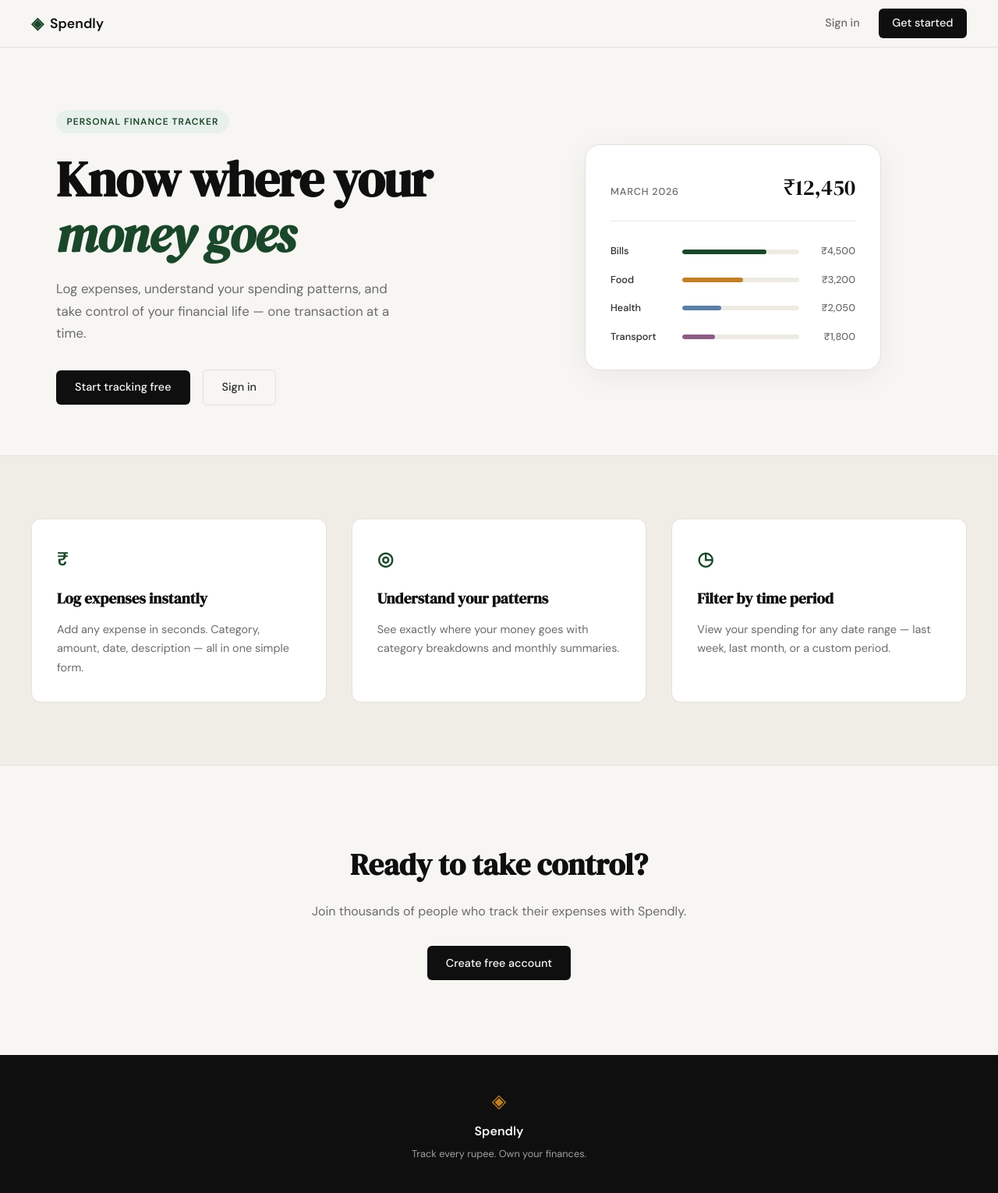
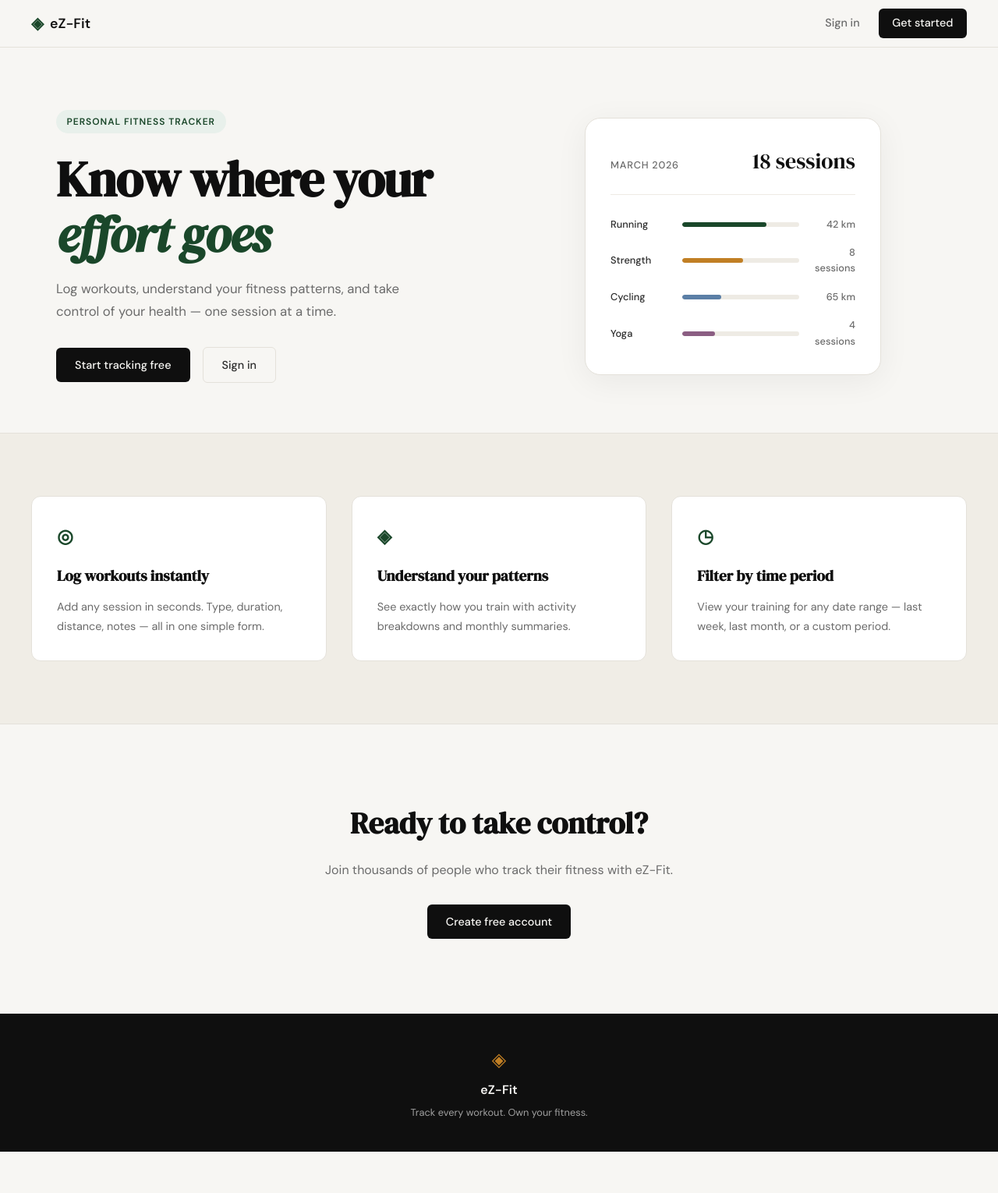
Before and after one commit to Azahar002/eZ-fit, a Flask app: page / in a window 1280 px wide. Shown: the whole page at 78% size. After the commit the page ends 1477 px from the top, so only its background shows below. Run offline with Flask 3, Linux system fonts and the light colour scheme.

Commit message:
updated expense to fitness

```diff
--- a/app.py
+++ b/app.py
@@ -36,19 +36,19 @@ def profile():
     return "Profile page — coming in Step 4"
 
 
-@app.route("/expenses/add")
-def add_expense():
-    return "Add expense — coming in Step 7"
+@app.route("/workouts/add")
+def add_workout():
+    return "Add workout — coming in Step 7"
 
 
-@app.route("/expenses/<int:id>/edit")
-def edit_expense(id):
-    return "Edit expense — coming in Step 8"
+@app.route("/workouts/<int:id>/edit")
+def edit_workout(id):
+    return "Edit workout — coming in Step 8"
 
 
-@app.route("/expenses/<int:id>/delete")
-def delete_expense(id):
-    return "Delete expense — coming in Step 9"
+@app.route("/workouts/<int:id>/delete")
+def delete_workout(id):
+    return "Delete workout — coming in Step 9"
 
 
 if __name__ == "__main__":
--- a/templates/base.html
+++ b/templates/base.html
@@ -3,7 +3,7 @@
 <head>
     <meta charset="UTF-8">
     <meta name="viewport" content="width=device-width, initial-scale=1.0">
-    <title>{% block title %}Spendly{% endblock %}</title>
+    <title>{% block title %}eZ-Fit{% endblock %}</title>
     <link rel="preconnect" href="https://fonts.googleapis.com">
     <link rel="preconnect" href="https://fonts.gstatic.com" crossorigin>
     <link href="https://fonts.googleapis.com/css2?family=DM+Serif+Display:ital@0;1&family=DM+Sans:wght@300;400;500;600&display=swap" rel="stylesheet">
@@ -16,7 +16,7 @@
         <div class="nav-inner">
             <a href="{{ url_for('landing') }}" class="nav-brand">
                 <span class="brand-icon">◈</span>
-                <span class="brand-name">Spendly</span>
+                <span class="brand-name">eZ-Fit</span>
             </a>
             <div class="nav-links">
                 <a href="{{ url_for('login') }}">Sign in</a>
@@ -32,8 +32,8 @@
     <footer class="footer">
         <div class="footer-inner">
             <span class="brand-icon">◈</span>
-            <span class="footer-name">Spendly</span>
-            <p class="footer-copy">Track every rupee. Own your finances.</p>
+            <span class="footer-name">eZ-Fit</span>
+            <p class="footer-copy">Track every workout. Own your fitness.</p>
         </div>
     </footer>
 
--- a/templates/landing.html
+++ b/templates/landing.html
@@ -1,20 +1,20 @@
 {% extends "base.html" %}
 
-{% block title %}Spendly — Track Every Rupee{% endblock %}
+{% block title %}eZ-Fit — Track Every Workout{% endblock %}
 
 {% block content %}
 
 <section class="hero">
     <div class="hero-inner">
-        <div class="hero-badge">Personal Finance Tracker</div>
+        <div class="hero-badge">Personal Fitness Tracker</div>
         <h1 class="hero-title">
             Know where your<br>
-            <em>money goes</em>
+            <em>effort goes</em>
         </h1>
         <p class="hero-subtitle">
-            Log expenses, understand your spending patterns,
-            and take control of your financial life —
-            one transaction at a time.
+            Log workouts, understand your fitness patterns,
+            and take control of your health —
+            one session at a time.
         </p>
         <div class="hero-actions">
             <a href="{{ url_for('register') }}" class="btn-primary">Start tracking free</a>
@@ -25,36 +25,36 @@
         <div class="mock-card">
             <div class="mock-card-header">
                 <span class="mock-label">March 2026</span>
-                <span class="mock-total">₹12,450</span>
+                <span class="mock-total">18 sessions</span>
             </div>
             <div class="mock-bars">
                 <div class="mock-bar-row">
-                    <span class="mock-cat">Bills</span>
+                    <span class="mock-cat">Running</span>
                     <div class="mock-bar-track">
                         <div class="mock-bar" style="width: 72%"></div>
                     </div>
-                    <span class="mock-amt">₹4,500</span>
+                    <span class="mock-amt">42 km</span>
                 </div>
                 <div class="mock-bar-row">
-                    <span class="mock-cat">Food</span>
+                    <span class="mock-cat">Strength</span>
                     <div class="mock-bar-track">
                         <div class="mock-bar mock-bar-2" style="width: 52%"></div>
                     </div>
-                    <span class="mock-amt">₹3,200</span>
+                    <span class="mock-amt">8 sessions</span>
                 </div>
                 <div class="mock-bar-row">
-                    <span class="mock-cat">Health</span>
+                    <span class="mock-cat">Cycling</span>
                     <div class="mock-bar-track">
                         <div class="mock-bar mock-bar-3" style="width: 33%"></div>
                     </div>
-                    <span class="mock-amt">₹2,050</span>
+                    <span class="mock-amt">65 km</span>
                 </div>
                 <div class="mock-bar-row">
-                    <span class="mock-cat">Transport</span>
+                    <span class="mock-cat">Yoga</span>
                     <div class="mock-bar-track">
                         <div class="mock-bar mock-bar-4" style="width: 28%"></div>
                     </div>
-                    <span class="mock-amt">₹1,800</span>
+                    <span class="mock-amt">4 sessions</span>
                 </div>
             </div>
         </div>
@@ -64,19 +64,19 @@
 <section class="features">
     <div class="features-inner">
         <div class="feature-card">
-            <div class="feature-icon">₹</div>
-            <h3 class="feature-title">Log expenses instantly</h3>
-            <p class="feature-body">Add any expense in seconds. Category, amount, date, description — all in one simple form.</p>
+            <div class="feature-icon">◎</div>
+            <h3 class="feature-title">Log workouts instantly</h3>
+            <p class="feature-body">Add any session in seconds. Type, duration, distance, notes — all in one simple form.</p>
         </div>
         <div class="feature-card">
-            <div class="feature-icon">◎</div>
+            <div class="feature-icon">◈</div>
             <h3 class="feature-title">Understand your patterns</h3>
-            <p class="feature-body">See exactly where your money goes with category breakdowns and monthly summaries.</p>
+            <p class="feature-body">See exactly how you train with activity breakdowns and monthly summaries.</p>
         </div>
         <div class="feature-card">
             <div class="feature-icon">◷</div>
             <h3 class="feature-title">Filter by time period</h3>
-            <p class="feature-body">View your spending for any date range — last week, last month, or a custom period.</p>
+            <p class="feature-body">View your training for any date range — last week, last month, or a custom period.</p>
         </div>
     </div>
 </section>
@@ -84,7 +84,7 @@
 <section class="cta-section">
     <div class="cta-inner">
         <h2 class="cta-title">Ready to take control?</h2>
-        <p class="cta-body">Join thousands of people who track their expenses with Spendly.</p>
+        <p class="cta-body">Join thousands of people who track their fitness with eZ-Fit.</p>
         <a href="{{ url_for('register') }}" class="btn-primary">Create free account</a>
     </div>
 </section>
--- a/templates/login.html
+++ b/templates/login.html
@@ -1,6 +1,6 @@
 {% extends "base.html" %}
 
-{% block title %}Sign in — Spendly{% endblock %}
+{% block title %}Sign in — eZ-Fit{% endblock %}
 
 {% block content %}
 
@@ -9,7 +9,7 @@
 
         <div class="auth-header">
             <h1 class="auth-title">Welcome back</h1>
-            <p class="auth-subtitle">Sign in to your Spendly account</p>
+            <p class="auth-subtitle">Sign in to your eZ-Fit account</p>
         </div>
 
         <div class="auth-card">
--- a/templates/register.html
+++ b/templates/register.html
@@ -1,6 +1,6 @@
 {% extends "base.html" %}
 
-{% block title %}Create account — Spendly{% endblock %}
+{% block title %}Create account — eZ-Fit{% endblock %}
 
 {% block content %}
 
@@ -9,7 +9,7 @@
 
         <div class="auth-header">
             <h1 class="auth-title">Create your account</h1>
-            <p class="auth-subtitle">Start tracking your expenses today</p>
+            <p class="auth-subtitle">Start tracking your workouts today</p>
         </div>
 
         <div class="auth-card">
```
